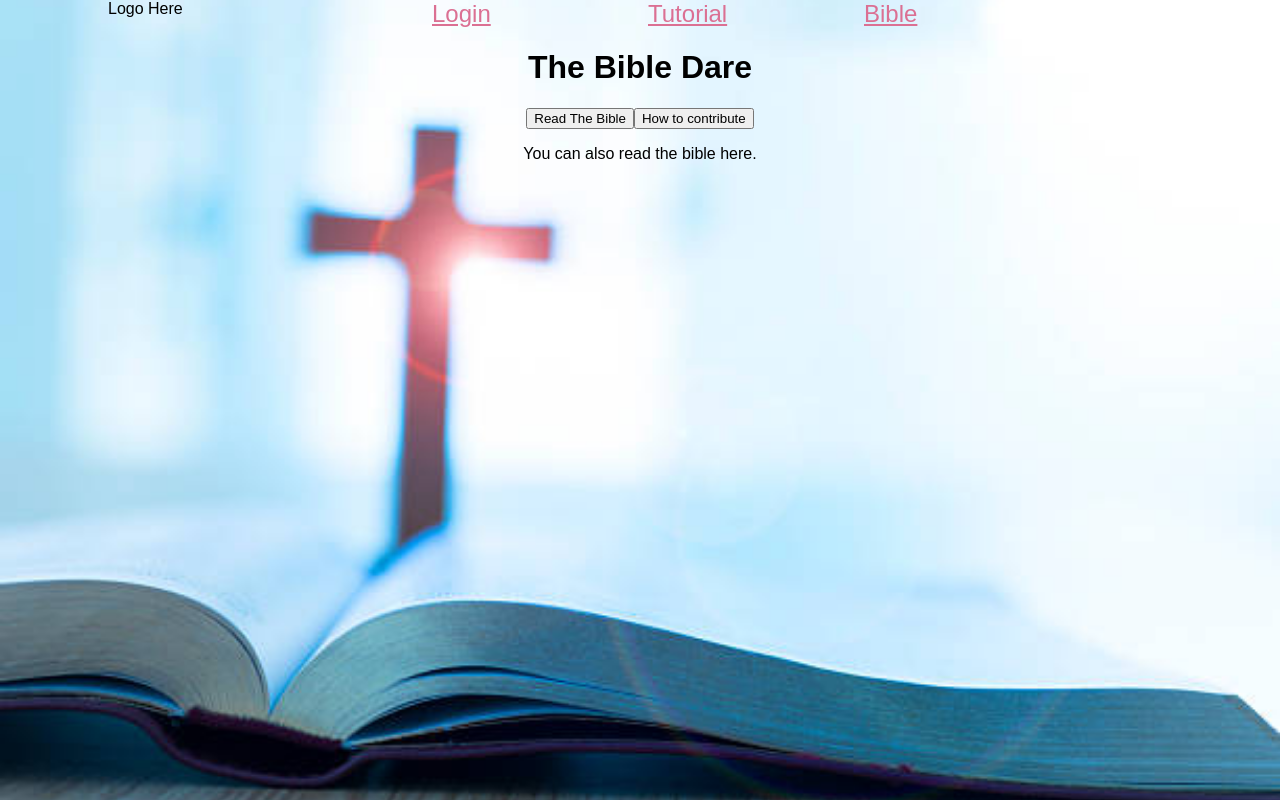
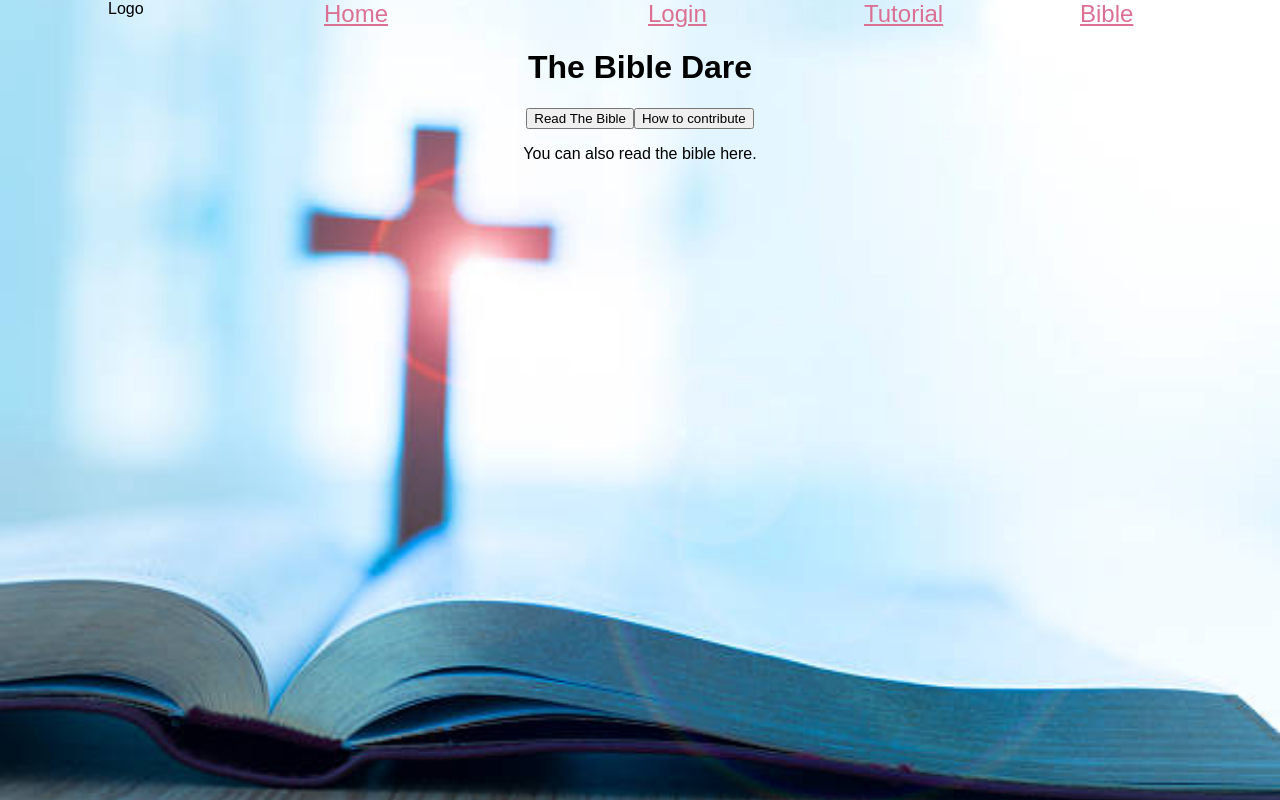
Before and after one commit to justinal64/bibleapp, a React (Create React App) app: page / in a window 1280 px wide. Built offline with nearby package versions, Linux system fonts and the light colour scheme.

Commit message:
finished MVP

```diff
--- a/src/components/Navigation.tsx
+++ b/src/components/Navigation.tsx
@@ -11,7 +11,10 @@ class Navigation extends React.Component<object> {
       <div>
         <Row>
           <Col xsOffset={1} lg={2} xs={1}>
-            Logo Here
+            Logo
+          </Col>
+          <Col lg={2} xs={1}>
+            <Link location="/" title="Home" />
           </Col>
           <Col xsOffset={1} lg={2} xs={1}>
             <Link location="/login" title="Login" />
@@ -30,9 +33,6 @@ class Navigation extends React.Component<object> {
             </Row>
           </Col>
         </Row>
-        {/* <Button title="Test" font={0.75} button="Success" /> */}
-        {/* <Link location="https://www.google.com" title="Google" /> */}
-        {/* <Link location="/blog" title="Blog" /> */}
       </div>
     );
   }
--- a/src/components/basic/dropdown.tsx
+++ b/src/components/basic/dropdown.tsx
@@ -13,14 +13,11 @@ const StyledDropdown = styled.select`
 `;
 
 class Dropdown extends React.Component<Props> {
-  testament = (book: any) => {
-    console.log("books = ", book);
-  };
-
   public render() {
     const { options, onChange } = this.props;
     return (
       <StyledDropdown key={options} onChange={onChange}>
+        <option />
         {options.map((option: string, i) => <option key={i}>{option}</option>)}
       </StyledDropdown>
     );
--- a/src/screens/Bible.tsx
+++ b/src/screens/Bible.tsx
@@ -56,7 +56,6 @@ class Bible extends React.Component<Props, State> {
     let currentChapter: object = this.state.booksOfBible.filter(
       (x: any) => x.book_name === e.target.value
     );
-    console.log("bookId = ", currentChapter[0].book_id);
 
     let chapters: string[] = currentChapter[0].chapters
       .split(",")
@@ -65,15 +64,12 @@ class Bible extends React.Component<Props, State> {
       });
     this.setState({
       chapters,
-      bookId: currentChapter[0].book_Id,
-      damId: currentChapter[0].dam_id
+      bookId: currentChapter[0].book_id,
+      damId: (currentChapter[0].dam_id += "2ET")
     });
   };
 
   verses = (e: any) => {
-    console.log("bookId in verses = ", this.state.bookId);
-    console.log("damId = ", this.state.damId);
-
     let chapterId = parseInt(e.target.value.match(/\d+/), 10);
     let verses: any = [];
     fetch(
@@ -85,7 +81,6 @@ class Bible extends React.Component<Props, State> {
         return response.json();
       })
       .then(data => {
-        console.log(data);
         verses = data.map((book: any) => {
           return book.verse_text;
         });
@@ -96,14 +91,8 @@ class Bible extends React.Component<Props, State> {
       });
   };
 
-  testament = (book: any) => {
-    console.log("book = ", book);
-  };
-
   render() {
-    let { chapters, verses, bookNames, booksOfBible } = this.state;
-    console.log({ bookNames });
-    console.log({ booksOfBible });
+    let { chapters, verses, bookNames } = this.state;
 
     return (
       <div className="Bible">
```
